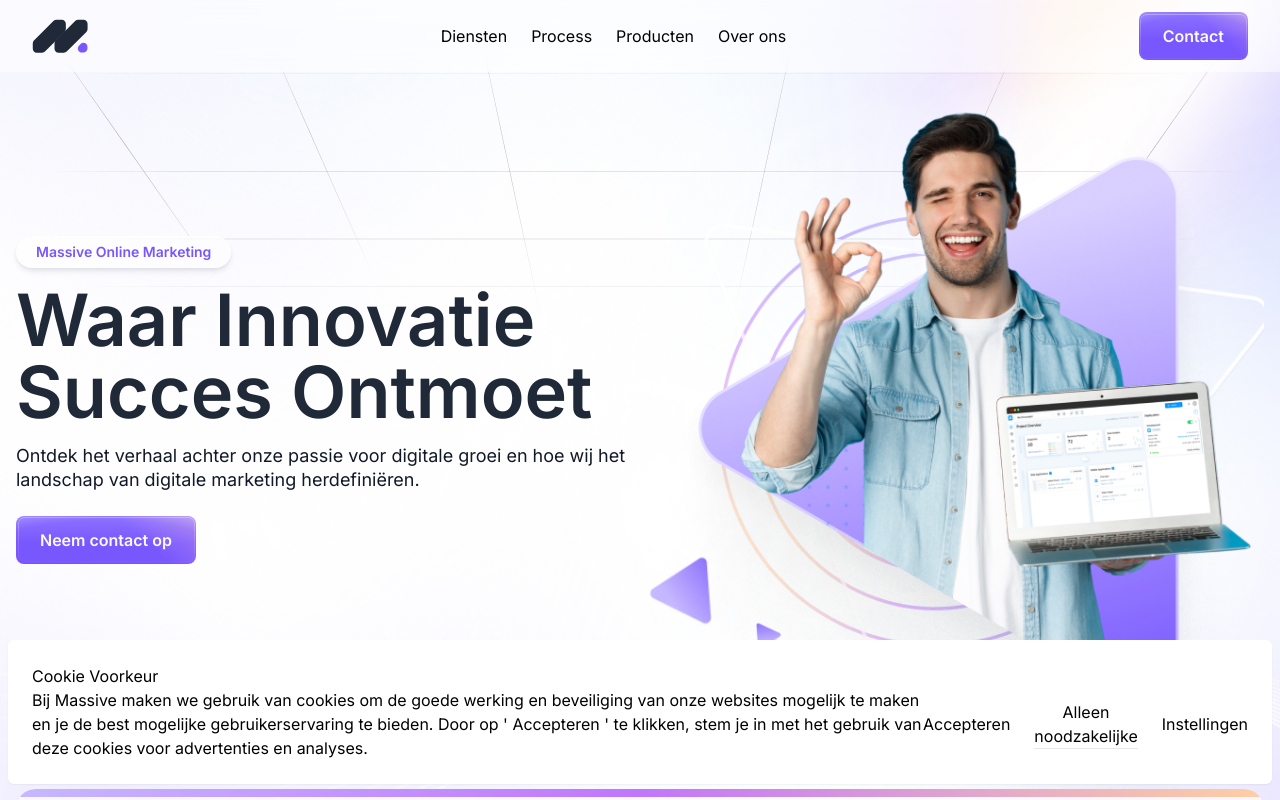
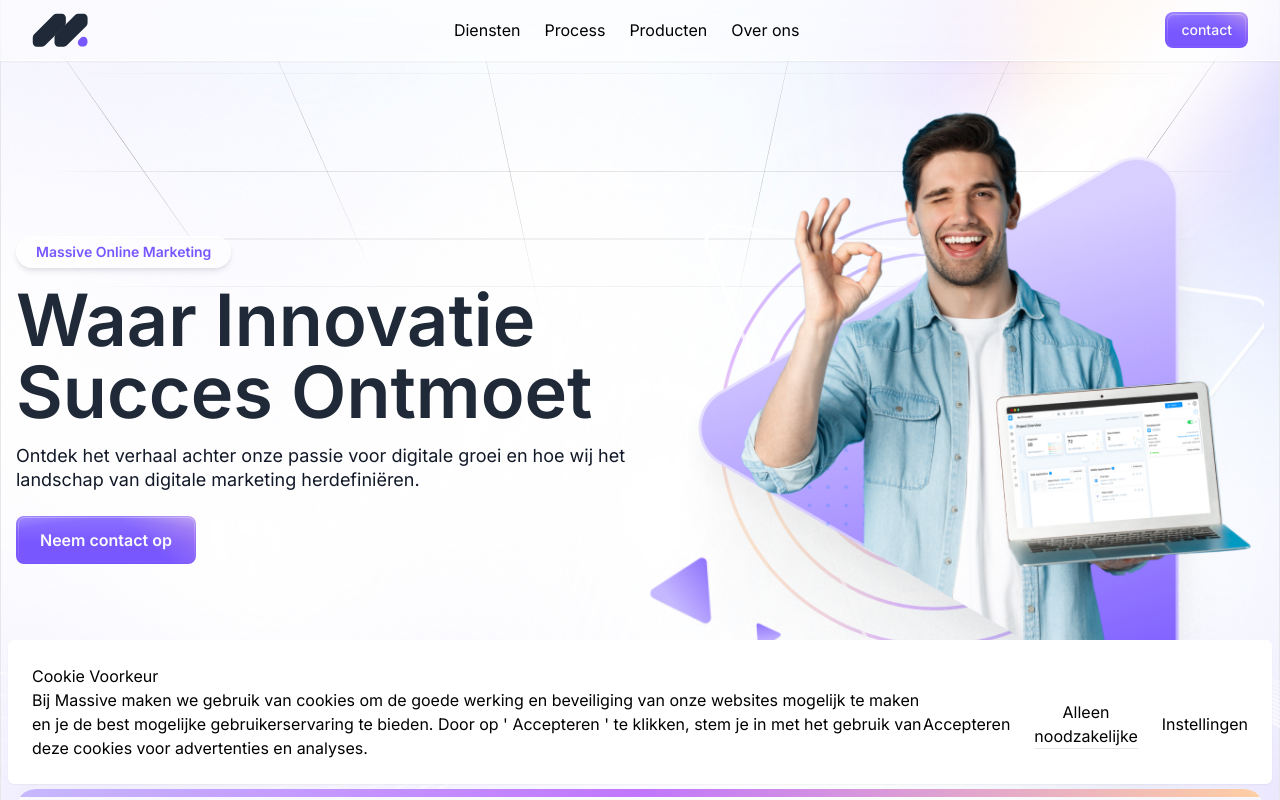
Before and after one commit to MassiveOnlineMarketing/massive-website-v2, a Next.js app: page / in a window 1280 px wide. Shown: the top 800 px of the page. Built offline with nearby package versions, Linux system fonts and the light colour scheme.

Commit message:
paar changes

```diff
--- a/src/app/_components/toekomst-visie.tsx
+++ b/src/app/_components/toekomst-visie.tsx
@@ -10,8 +10,8 @@
 
 const ToekomstVisie = () => {
   return (
-    <div className='px-4'>
-      <div className={`mt-[100px] relative overflow-hidden rounded-[32px] shadow-custom-lg   ${container.maxWidtht} dark-border-gradient z-10`}>
+    <div className={`px-4 ${container.maxWidth}`}>
+      <div className={`mt-[100px] relative overflow-hidden rounded-[32px] shadow-custom-lg dark-border-gradient z-10`}>
         <div className=' px-6 md:px-12 pt-12 pb-6 md:py-[82px] gradient-toekomstvisie '>
           <Image src='/home/toekomstvisie-en-ambitie-background.png' width={977} height={484} alt='toekomstvisie en ambitie background' className='absolute top-0 right-0 h-full' />
 
--- a/src/app/_components/usps.tsx
+++ b/src/app/_components/usps.tsx
@@ -6,8 +6,8 @@
 
 export const Usps = () => {
   return (
-    <div className={` ${container.gutter}`}>
-      <div className={` mt-[60px] md:mt-[130px] px-6 md:px-12 py-12 md:py-24 rounded-[20px] ${container.maxWidth} shadow-inner bg-[url('/home/gradient-background-usps.jpg')] bg-cover bg-center`}>
+    <div className={` ${container.gutter} ${container.maxWidth}`}>
+      <div className={` mt-[60px] md:mt-[130px] px-6 md:px-12 py-12 md:py-24 rounded-[20px]  shadow-inner bg-[url('/home/gradient-background-usps.jpg')] bg-cover bg-center`}>
         <Title className='max-w-[750px] mx-auto md:text-center md:items-center'>
           <SubHeading level='h2' size='sm' colorScheme='gradient-primary' className='pt-[6px]'>{USPS.title.subHeading}</SubHeading>
           <Heading level='h3' size='2xl'>{USPS.title.heading}</Heading>
--- a/src/app/page.tsx
+++ b/src/app/page.tsx
@@ -14,13 +14,21 @@
 import ToekomstVisie from "./_components/toekomst-visie";
 import WaarWijVoorStaan from "./_components/waar-wij-voor-staan";
 import Faq from "./_components/faq";
+import container from "@/styles/styles";
 
 
 
 
 export default function Home() {
   return (
-    <main className="w-full overflow-hidden">
+    <main className="relative w-full overflow-hidden">
+      {/* verticale lijnen */}
+      <div className="absolute w-full h-full top-0 left-0">
+        <div className="relative h-full w-full flex items-center justify-center">
+          <div className={`absolute h-full w-full border-l-[1px] border-r-[1px] border-gray-200  -z-10 max-w-[1300px]`}>
+           </div>
+        </div>
+      </div>
 
       <div className="relative">
         <GridBackground className='absolute top-0 left-0 -z-10' />
@@ -33,7 +41,7 @@
         <Image src={'/home/mesh-gradient-hero-1920x1090.jpg'} width={1920} height={1090} alt='hero background gradient' className="absolute top-0 left-0 -z-20 h-full w-full mx-auto" />
 
         <div className="absolute -bottom-[145px] w-full ">
-          <Banner  />
+          <Banner />
         </div>
       </div>
 
--- a/src/components/partials/Navbar.tsx
+++ b/src/components/partials/Navbar.tsx
@@ -8,6 +8,9 @@
 
 
 import { Button } from '../ui/button';
+
+import ModalFullScreen from "@/features/modal/FullScreenModal";
+import { MultiStepContactForm } from "@/features/contact-form/multistep/contact-form";
 
 interface DrawerProps {
   isOpen: boolean;
@@ -33,7 +36,11 @@
         <li>Process</li>
         <li>Producten</li>
         <li>Over ons</li>
-        <li><Button variant={'primary'}>Contact</Button></li>
+        <li>
+          <ModalFullScreen size='sm' variant={'primary'} buttonText='contact' animationDuration={1000} animationIn='element' animationOut='element-out'>
+            <MultiStepContactForm />
+          </ModalFullScreen>
+        </li>
       </ul>
     </div>
   );
@@ -72,11 +79,12 @@
 
   return (
     <nav>
-      <div className={`fixed top-0 w-full z-50 ${constants.glassFill}  transition-transform duration-300 ease-in-out ${navbarStyle}`}>
+      <div className={`fixed top-0 w-full z-50 ${constants.glassFill} border-b-[1px] border-white shadow-sm  transition-transform duration-300 ease-in-out ${navbarStyle}`}>
         <div className='px-8 py-3  max-w-[1300px] mx-auto '>
           <div className=' justify-between flex flex-row '>
             <MassiveLogoColor className="w-14" />
 
+            {/* hamburger */}
             <button onClick={() => setIsOpen(!isOpen)} className="md:hidden">
               <svg xmlns="http://www.w3.org/2000/svg" fill="none" viewBox="0 0 24 24" stroke="currentColor" className="h-6 w-6">
                 <path strokeLinecap="round" strokeLinejoin="round" strokeWidth={2} d={isOpen ? "M6 18L18 6M6 6l12 12" : "M4 6h16M4 12h16M4 18h16"} />
@@ -90,10 +98,14 @@
               <li>Over ons</li>
             </ul>
 
-            <Button variant={'primary'} className="md:block hidden">Contact</Button>
+            {/* <Button size='sm' variant={'primary'} className="md:block hidden">Contact</Button> */}
+            <ModalFullScreen size='sm' variant={'primary'} buttonText='contact' className='md:block hidden' animationDuration={1000} animationIn='element' animationOut='element-out'>
+              <MultiStepContactForm />
+            </ModalFullScreen>
           </div>
         </div>
       </div>
+      {/* mobile nav */}
       <Drawer isOpen={isOpen} setIsOpen={setIsOpen} />
     </nav>
   )
--- a/src/features/modal/FullScreenModal.tsx
+++ b/src/features/modal/FullScreenModal.tsx
@@ -40,8 +40,8 @@
 
       {shouldRender && (
         // navbar height aan top toevoegen
-        <div className={`fixed top-14 left-0 right-0 bottom-0 z-50  bg-white p-4 overflow-y-auto ${animationClass}`}>
-          <Button option='icon' variant='secondary' onClick={() => setIsVisible(false)} className='fixed ml-auto top-[72px] right-4'>
+        <div className={`fixed h-lvh top-0 left-0 right-0 bottom-0 z-50  bg-white p-4 overflow-y-auto ${animationClass}`}>
+          <Button option='icon' variant='secondary' onClick={() => setIsVisible(false)} className='fixed ml-auto top-4 right-4'>
             <XMarkIcon className='h-4 w-4' />
           </Button>
           <div className={` flex overflow-y-auto items-center`}>
```
